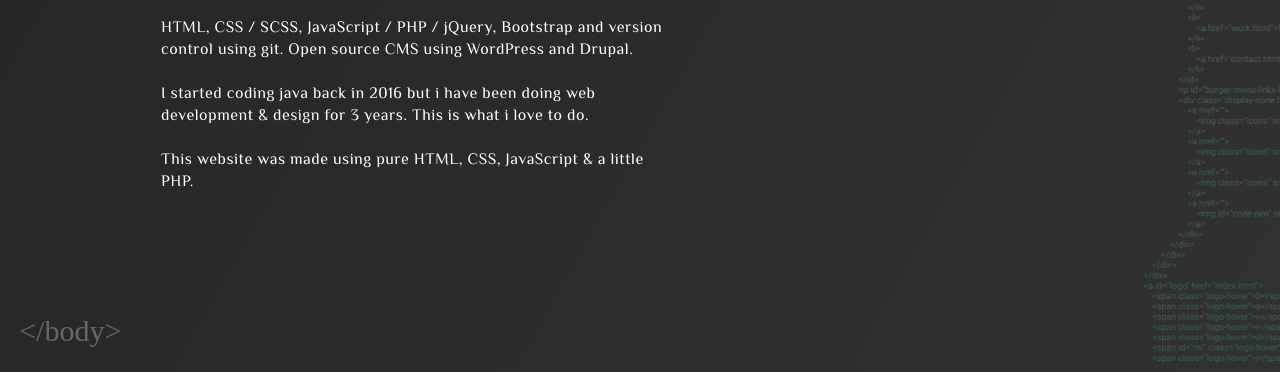
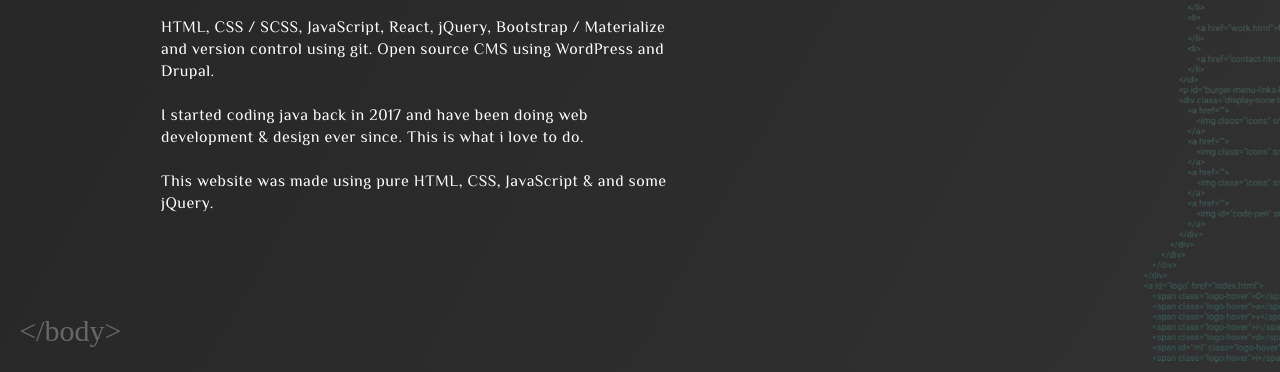
Before and after one commit to davidjpoulton/Portfolio, a plain HTML site: page skills.html in a window 1280 px wide. Shown: the part 428-800 px from the top of the page. Drawn offline with nearby package versions, Linux system fonts and the light colour scheme; a web font is replaced by a local one.

Commit message:
- changed some text on my skills page

```diff
--- a/skills.html
+++ b/skills.html
@@ -140,15 +140,15 @@
     <div id="skills-text">
         <p>My skills are focused towards front-end development & design.</p>
         <br>
-        <p>HTML, CSS / SCSS, JavaScript / PHP / jQuery, Bootstrap and version control using git. Open source CMS using
+        <p>HTML, CSS / SCSS, JavaScript, React, jQuery, Bootstrap / Materialize and version control using git. Open source CMS using
         WordPress and Drupal.
         </p>
         <br>
-        <p>I started coding java back in 2016 but i have been doing web development & design for 3 years. This is what i love to do.
+        <p>I started coding java back in 2017 and have been doing web development & design ever since. This is what i love to do.
         </p>
         <br>
         <p>
-            This website was made using pure HTML, CSS, JavaScript & a little PHP.
+            This website was made using pure HTML, CSS, JavaScript & and some jQuery.
         </p>
     </div>
 
```
